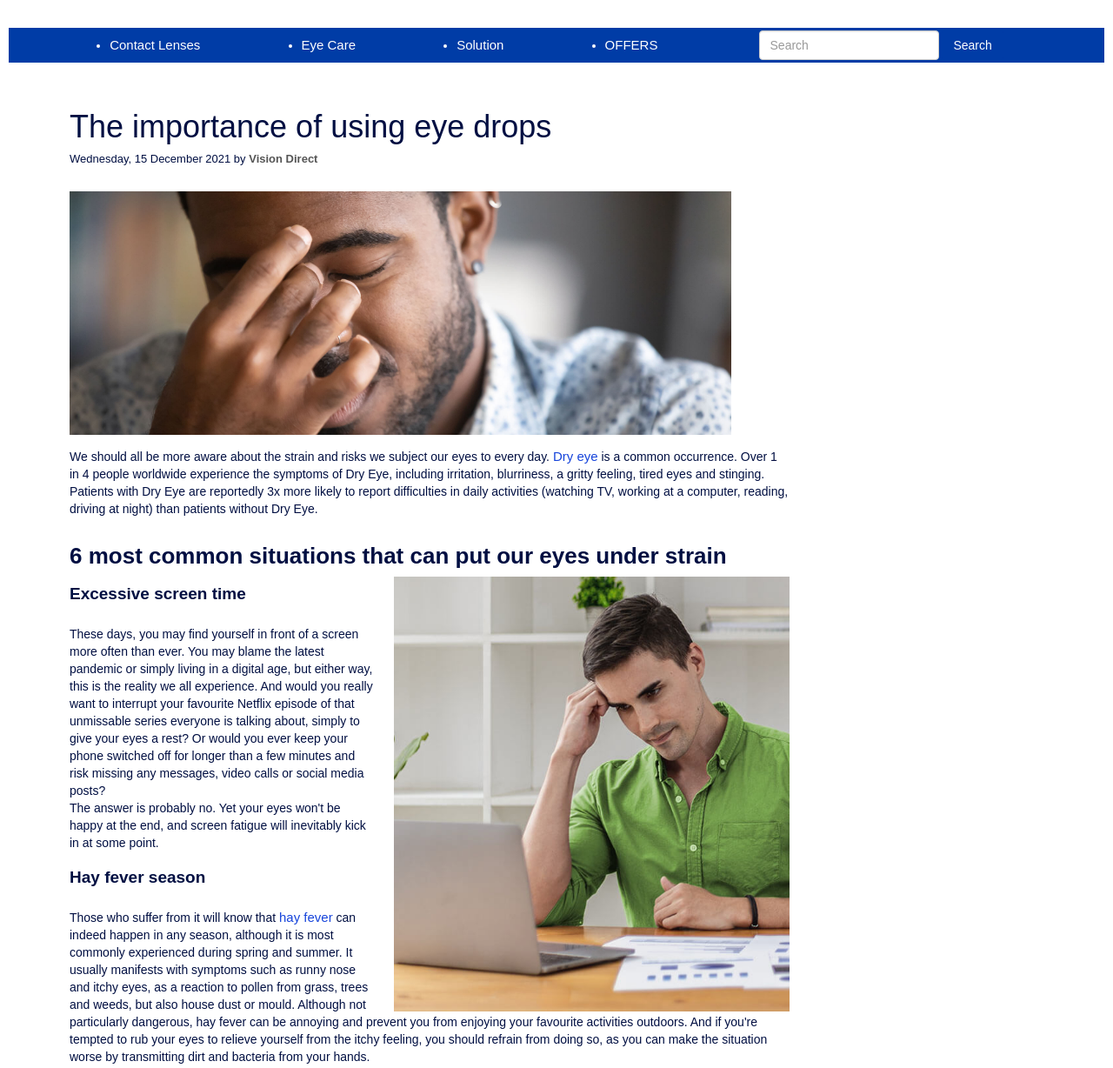
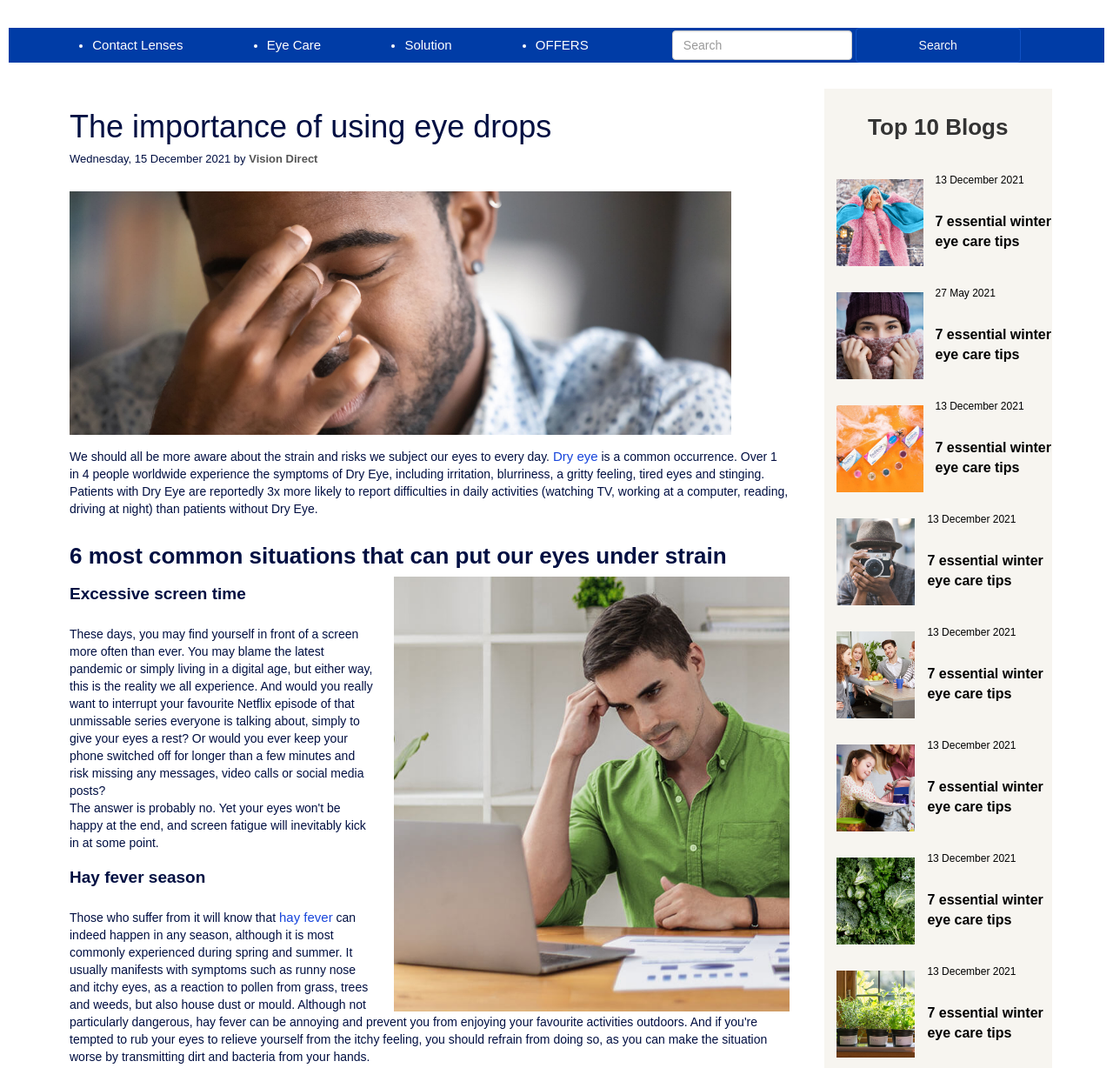
Before and after one commit to BuseHizarci/Vision-Direct, a plain HTML site: page index.html in a window 1280 px wide. Shown: the part 118-1346 px from the top of the page at 87% size. Drawn offline with nearby package versions, Linux system fonts and the light colour scheme.

Commit message:
blog right done

```diff
--- a/index.css
+++ b/index.css
@@ -12,6 +12,7 @@ body  {
     margin: 20px auto;
 
   }
+
   /* Navbar */
 
 
@@ -51,6 +52,7 @@ body  {
 }
   #form-button{
     background-color: #003ca6;
+    border: 1px solid   #1052c5;;
 }
 
 
@@ -63,9 +65,6 @@ body  {
     margin-top: 14px;
 }
 
-
-
-
 .col-lg-9 p, .col-lg-3 p{
     font-size: 14px;
     line-height: 20px;
@@ -73,6 +72,7 @@ body  {
     padding-top: 15px;
 
 }
+
 
 h2{
     font-family: 'PT Sans', sans-serif;
@@ -105,3 +105,55 @@ h2{
     color: #1644db;
     font-family: ArialMT,Arial,Helvetica,sans-serif;
 }
+/* Blog Right */
+
+.blog-right-bottom {
+    background: #f7f5f0;
+    display: flex;
+    flex-direction: column;
+}
+.blog-right-bottom a {
+    color: black;
+    font-size: 16px;
+    font-weight: 600;
+
+
+}
+.blog-right-bottom h5 {
+    color: black;
+    font-size: 12px;
+    font-weight: 400;
+    padding: 0;
+
+}
+
+.blog-right-top{
+    background: #f7f5f0;
+    padding: 30px;
+    align-items: center;
+    text-align: center;
+    margin-bottom: auto;
+}
+/* Button */
+button{
+    cursor: pointer;
+    background-color: #0137ef;
+    height: 40px;
+    transition: .25s background-color;
+    border-radius: 30px;
+    color: rgb(250, 250, 250);
+    border: none;
+    width: 190px;
+    display: inline-block;
+    text-align: center;
+
+}
+.container-card .col-lg-12{
+    max-width: 900px;
+    margin: auto;
+    padding: 2%;
+    padding: 20px 50px;
+    height: px;
+    margin-top: 10px;
+    box-shadow:1px 2px 16px 8px rgba(136, 134, 134, 0.71);
+  }
--- a/index.html
+++ b/index.html
@@ -114,7 +114,62 @@
             </div>
 
             </div>
+            <div class="col-lg-3 hidden-md hidden-xs hidden-sm">
+                <h2 class="blog-right-top">Top 10 Blogs</h2>
+                <div class="blog-right-bottom">
+                    <div>
+                        <img src="./images/winter-weather-eyes.jpeg" align="left" style="height:100px; margin: 15px 14px;">
+                        <h5>13 December 2021</h5>
+                        <a href="https://www.visiondirect.co.uk/blog/winter-eye-care/">7 essential winter eye care tips</a>
+                    </div>
+                    <div>
+                        <img src="./images/contact-lens-wearer-in-autumn.jpeg" align="left" style="height:100px; margin: 15px 14px;">
+                        <h5>27 May 2021 </h5>
+                        <a href="https://www.visiondirect.co.uk/blog/winter-eye-care/">7 essential winter eye care tips</a>
+                    </div> <div >
+                        <img src="./images/safe-halloween-coloured-contact-lenses.jpeg" align="left" style="height:100px; margin: 15px 14px;">
+                        <h5>13 December 2021 </h5>
+                        <a href="https://www.visiondirect.co.uk/blog/winter-eye-care/">7 essential winter eye care tips</a>
+                    </div>
+                    <div >
+                        <img src="./images/3258_world-sight-dayinline-image-01-magento-man-and-camera.jpeg" align="left" style="height:100px; margin: 15px 14px;">
+                        <h5>13 December 2021 </h5>
+                        <a href="https://www.visiondirect.co.uk/blog/winter-eye-care/">7 essential winter eye care tips</a>
+                    </div>
+                    <div>
+                        <img src="./images/3239_magento-back-to-work-02.jpeg" align="left" style="height:100px; margin: 15px 14px;">
+                        <h5>13 December 2021</h5>
+                        <a href="https://www.visiondirect.co.uk/blog/winter-eye-care/">7 essential winter eye care tips</a>
+                    </div>
+                    <div>
+                        <img src="./images/2890-back-to-school-inline-image-02-uk.jpeg" align="left" style="height:100px; margin: 15px 14px;">
+                        <h5>13 December 2021</h5>
+                        <a href="https://www.visiondirect.co.uk/blog/winter-eye-care/">7 essential winter eye care tips</a>
+                    </div>
+                    <div>
+                        <img src="./images/green-vegetables-dark-leafy-food.jpeg" align="left" style="height:100px; margin: 15px 14px;">
+                        <h5>13 December 2021</h5>
+                        <a href="https://www.visiondirect.co.uk/blog/winter-eye-care/">7 essential winter eye care tips</a>
+                    </div>
+                    <div>
+                        <img src="./images/potted-herb-plants-windowsill.jpeg" align="left" style="height:100px; margin: 15px 14px;">
+                        <h5>13 December 2021</h5>
+                        <a href="https://www.visiondirect.co.uk/blog/winter-eye-care/">7 essential winter eye care tips</a>
+                    </div>
+                    <div>
+                        <img src="./images/citrus-fruit-blood-orange.jpeg" align="left" style="height:100px; margin: 15px 14px;">
+                        <h5>13 December 2021</h5>
+                        <a href="https://www.visiondirect.co.uk/blog/winter-eye-care/">7 essential winter eye care tips</a>
+                    </div>
+                    <div>
+                        <img src="./images/winter-weather-eyes.jpeg" align="left" style="height:100px; margin: 15px 14px;">
+                        <h5>13 December 2021</h5>
+                        <a href="https://www.visiondirect.co.uk/blog/winter-eye-care/">7 essential winter eye care tips</a>
+                    </div>
 
+                </div>
+
+              </div>
 </div>
       </div>
 </body>
```
